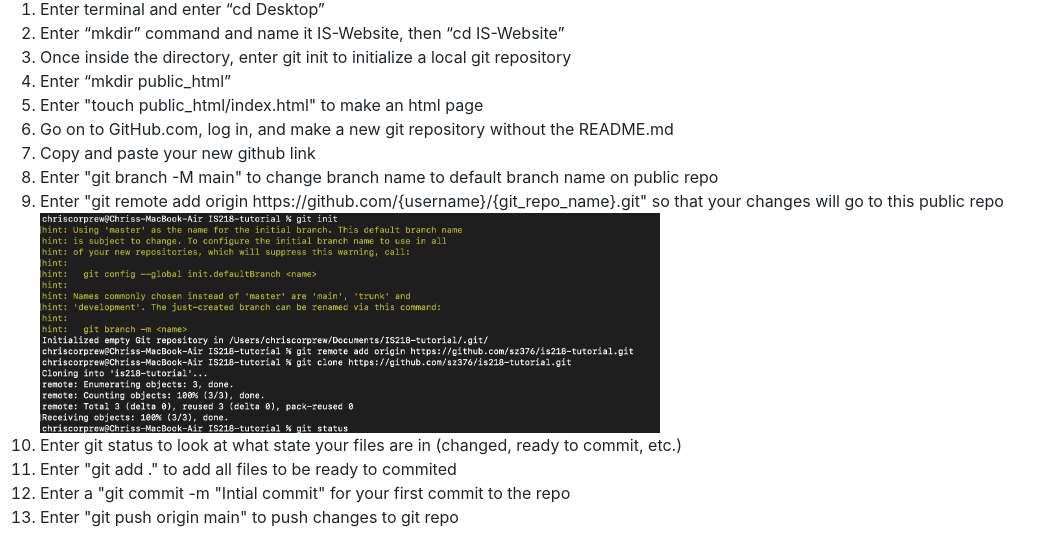
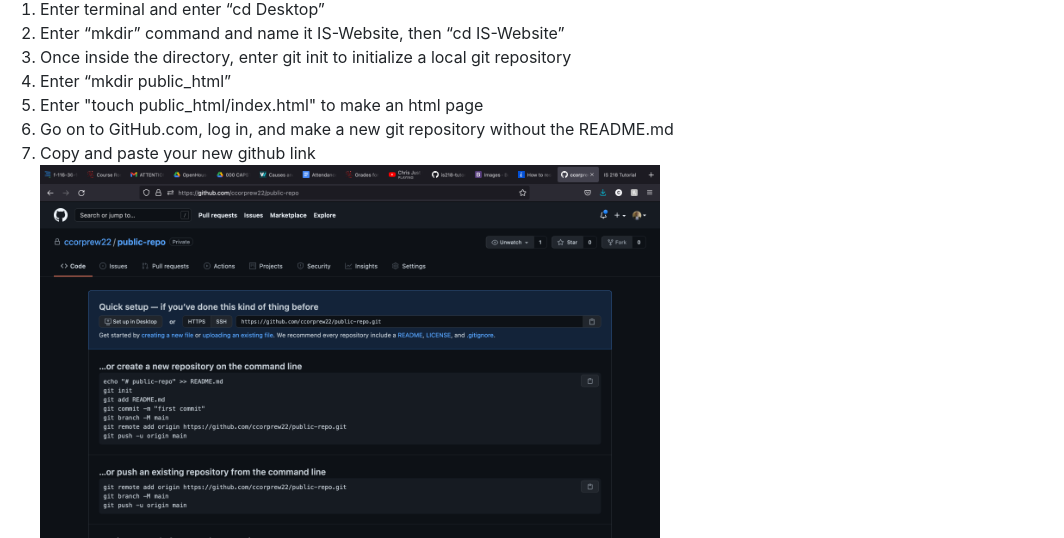
Before and after one commit to sz376/is218-tutorial, a plain HTML site: page public_html/index.html in a window 1280 px wide. Shown: the part 105-643 px from the top of the page, without its empty margins (0-1064 px from the left). Drawn offline with nearby package versions, Linux system fonts and the light colour scheme.

Commit message:
Modified index.html and added public_repo image

```diff
--- a/public_html/index.html
+++ b/public_html/index.html
@@ -35,6 +35,7 @@
       <li>Enter "touch public_html/index.html" to make an html page</li>
       <li>Go on to GitHub.com, log in, and make a new git repository without the README.md</li>
       <li>Copy and paste your new github link</li>
+      <img src="images/public_repo.png" class="remote-img">
       <li>Enter "git branch -M main" to change branch name to default branch name on public repo</li>
       <li>Enter "git remote add origin https://github.com/{username}/{git_repo_name}.git" so that your changes will go to this public repo</li>
       <img src="images/git_remote.png" class="remote-img">
```
Also changed, not shown: public_html/images/public_repo.png (added).
